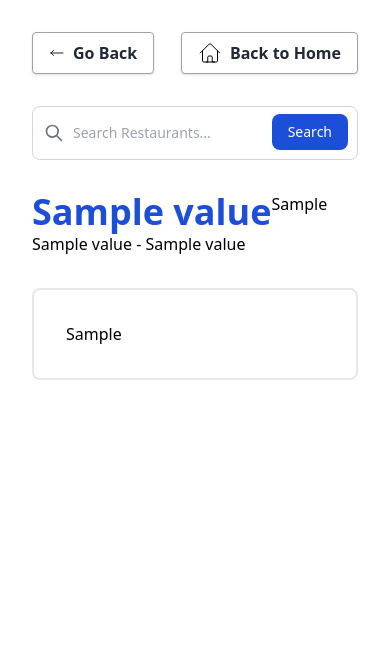
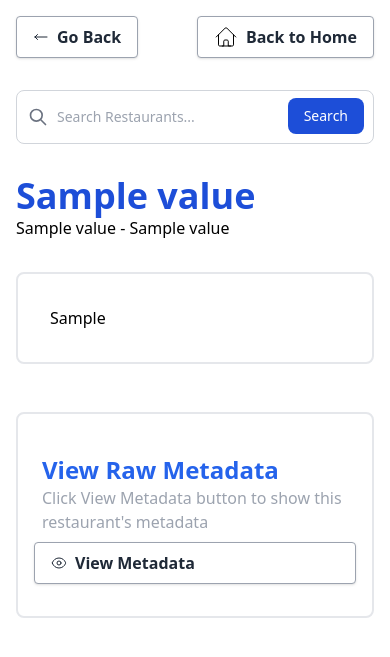
Before and after one commit to michelin-psatir/michelin-web, a Django app: template michelin/templates/detail.html in a window 390 px wide. Shown: the top 657 px of the page. Run offline with Django 4.2, Linux system fonts and the light colour scheme; tables that the repository leaves empty hold one stand-in row (values such as "Sample post"); the template is opened without the code that fills it: values that come from a table or form of the project are taken from there, most other values are stand-ins (such as "Sample title", 1, 10 or a date in 2020); some libraries are stand-ins or nearby versions.

Commit message:
Update to include responsive design and add metadata section to detail

```diff
--- a/michelin/forms.py
+++ b/michelin/forms.py
@@ -3,7 +3,7 @@ from django.utils.translation import gettext_lazy as _
 
 class SearchForm(forms.Form):
     search = forms.CharField(max_length='100', required=True, label="", widget=forms.TextInput(
-        attrs={'class' : 'block w-full p-4 pl-10 text-sm text-gray-900 border border-gray-300 rounded-lg bg-white-50 hover:ring-gray-400 hover:border-gray-400 focus:ring-blue-500 focus:border-blue-500',
+        attrs={'class' : 'block w-full p-4 pl-10 text-sm text-gray-900 border border-gray-300 rounded-lg bg-white-50 hover:ring-gray-400 hover:border-gray-400 focus:ring-blue-500 focus:border-blue-500 truncate',
         'type' : "text",
         'placeholder' : "Search Restaurants...",
         'id' : "michelin-search",
--- a/michelin/templates/404error.html
+++ b/michelin/templates/404error.html
@@ -25,7 +25,7 @@
 	</head>
 
 	<body class="leading-normal tracking-normal font-sans">
-		<div class="md:container md:mx-auto p-8">
+		<div class="md:container md:mx-auto p-4 sm:p-8">
 
 			<div class="flex flex-row w-full content-between justify-between place-content-between items-center">
 				<button class="flex h-full bg-white hover:bg-gray-100 text-gray-800 font-semibold py-2 px-4 border border-gray-400 rounded shadow inline-flex items-center" onclick="history.back()">
--- a/michelin/templates/base.html
+++ b/michelin/templates/base.html
@@ -25,7 +25,7 @@
 	</head>
 
 	<body class="leading-normal tracking-normal font-sans">
-		<div class="md:container md:mx-auto p-16">
+		<div class="md:container md:mx-auto p-4 sm:p-8">
 
 			<div class="flex grow justify-center py-16 flex-col content-center items-center gap-y-0.5">
 				<h1 class="text-2xl font-bold">Semantic Michelin</h1>
--- a/michelin/templates/detail.html
+++ b/michelin/templates/detail.html
@@ -20,12 +20,22 @@
 				frm.reset();  // Reset all form data
 				return false; // Prevent page refresh
 			}
+
+		function toggleFunction() {
+			var x = document.getElementById("metadata");
+
+			if (x.style.display === "none") {
+				x.style.display = "block";
+			} else {
+				x.style.display = "none";
+			}
+		}
 	</script>
 
 	</head>
 
 	<body class="leading-normal tracking-normal font-sans">
-		<div class="md:container md:mx-auto p-8">
+		<div class="md:container md:mx-auto p-4 sm:p-8">
 
 			<div class="flex flex-row w-full content-between justify-between place-content-between items-center">
 				<button class="flex h-full bg-white hover:bg-gray-100 text-gray-800 font-semibold py-2 px-4 border border-gray-400 rounded shadow inline-flex items-center" onclick="history.back()">
@@ -58,17 +68,19 @@
             </div>
 
 			<div class="flex w-full flex-col sm:flex-row space-y-8 sm:space-x-12 sm:space-y-0">
-				<div class="flex flex-wrap sm:basis-3/4">
+				<div class="flex flex-wrap flex-col space-y-4 sm:basis-3/4">
+
 					<div class="flex flex-col">
 						<h1 class="text-4xl text-blue-700 font-bold">{{ resultLocal.0.name.value }}</h1>
 						<p>{{ resultLocal.0.city.value}} - {{ resultLocal.0.region.value }} </p>
 					</div>
-					{{ resultLocal }}
 				</div>
 
 				<div class="flex flex-wrap h-fit sm:basis-1/4 p-8 border-2 rounded-lg border-gray-200 transition hover:transition ease-in-out hover:-translate-y-2 hover:shadow-lg">
 					{% if resultRemote %}
-						{{ resultRemote }}
+						<div class="text-ellipsis overflow-hidden">
+							{{ resultRemote }}
+						</div>
 					{% else %}
 						<div class="flex flex-col w-full items-center content-center space-y-4">
 							<svg xmlns="http://www.w3.org/2000/svg" fill="none" viewBox="0 0 24 24" class="stroke-gray-400 stroke-2 w-8 h-8">
@@ -80,6 +92,40 @@
 				</div>
 			</div>
 
+			<div class="flex flex-col w-full p-4 mt-12 rounded-lg border-gray-200 border-2 place-self-end">
+
+				<div class="flex flex-col py-4 sm:py-0 sm:flex-row w-full sm:content-between sm:justify-between sm:place-content-between sm:items-center">
+					<div class="p-2">
+						<h1 class="text-2xl text-blue-600 font-bold">View Raw Metadata</h1>
+						<p class="text-gray-400">Click View Metadata button to show this restaurant's metadata</p>
+					</div>
+
+					<button class="flex h-fit bg-white hover:bg-gray-100 text-gray-800 font-semibold py-2 px-4 border border-gray-400 rounded shadow inline-flex items-center" onclick=toggleFunction()>
+						<svg xmlns="http://www.w3.org/2000/svg" fill="none" viewBox="0 0 24 24" stroke-width="1.5" stroke="currentColor" class="w-6 h-6 pr-2">
+							<path stroke-linecap="round" stroke-linejoin="round" d="M2.036 12.322a1.012 1.012 0 010-.639C3.423 7.51 7.36 4.5 12 4.5c4.638 0 8.573 3.007 9.963 7.178.07.207.07.431 0 .639C20.577 16.49 16.64 19.5 12 19.5c-4.638 0-8.573-3.007-9.963-7.178z" />
+							<path stroke-linecap="round" stroke-linejoin="round" d="M15 12a3 3 0 11-6 0 3 3 0 016 0z" />
+						</svg>
+						<span>View Metadata</span>
+					</button>
+				</div>
+
+				<div style="display: none;" id="metadata" class="flex flex-col space-y-4 p-2">
+					<div class="flex flex-col">
+						<h5 class="font-medium text-gray-400">Local Data:</h5>
+						{{ resultLocal }}
+					</div>
+					<div class="flex flex-col">
+						<h5 class="font-medium text-gray-400">Remote Data:</h5>
+						{% if resultRemote %}
+							{{ resultRemote }}
+						{% else %}
+							<h3 class="text-lg text-gray-400 text-center font-medium italic">No remote information is available</h3>
+						{% endif %}
+					</div>
+				</div>
+
+			</div>
+
 
 
 		</div>
--- a/michelin/templates/index.html
+++ b/michelin/templates/index.html
@@ -47,7 +47,7 @@
 	</head>
 
 	<body class="leading-normal tracking-normal font-sans">
-		<div class="md:container md:mx-auto p-8">
+		<div class="md:container md:mx-auto p-4 sm:p-8">
 
 			<div class="flex flex-row w-full content-between justify-between place-content-between items-center">
 				<button class="flex h-full bg-white hover:bg-gray-100 text-gray-800 font-semibold py-2 px-4 border border-gray-400 rounded shadow inline-flex items-center" onclick="history.back()">
@@ -79,13 +79,13 @@
             </div>
 
 
-            <div class="flex flex-row w-full content-between justify-between place-content-between items-center">
+            <div class="flex flex-col sm:flex-row w-full sm:content-between sm:justify-between sm:place-content-between sm:items-center">
                 <div class="p-2">
                     <h1 class="text-2xl text-blue-600 font-bold">Search Result</h1>
                     <p class="text-gray-400">Showing search result for: {{ search }}</p>
                 </div>
 
-                <button class="flex h-full bg-white hover:bg-gray-100 text-gray-800 font-semibold py-2 px-4 border border-gray-400 rounded shadow inline-flex items-center" onclick=toggleFunction()>
+                <button class="flex h-full w-fit sm:w-full bg-white hover:bg-gray-100 text-gray-800 font-semibold py-2 px-4 border border-gray-400 rounded shadow inline-flex items-center" onclick=toggleFunction()>
                     <svg xmlns="http://www.w3.org/2000/svg" fill="none" viewBox="0 0 24 24" stroke-width="1.5" stroke="currentColor" class="w-6 h-6 pr-2">
                         <path stroke-linecap="round" stroke-linejoin="round" d="M3.375 19.5h17.25m-17.25 0a1.125 1.125 0 01-1.125-1.125M3.375 19.5h7.5c.621 0 1.125-.504 1.125-1.125m-9.75 0V5.625m0 12.75v-1.5c0-.621.504-1.125 1.125-1.125m18.375 2.625V5.625m0 12.75c0 .621-.504 1.125-1.125 1.125m1.125-1.125v-1.5c0-.621-.504-1.125-1.125-1.125m0 3.75h-7.5A1.125 1.125 0 0112 18.375m9.75-12.75c0-.621-.504-1.125-1.125-1.125H3.375c-.621 0-1.125.504-1.125 1.125m19.5 0v1.5c0 .621-.504 1.125-1.125 1.125M2.25 5.625v1.5c0 .621.504 1.125 1.125 1.125m0 0h17.25m-17.25 0h7.5c.621 0 1.125.504 1.125 1.125M3.375 8.25c-.621 0-1.125.504-1.125 1.125v1.5c0 .621.504 1.125 1.125 1.125m17.25-3.75h-7.5c-.621 0-1.125.504-1.125 1.125m8.625-1.125c.621 0 1.125.504 1.125 1.125v1.5c0 .621-.504 1.125-1.125 1.125m-17.25 0h7.5m-7.5 0c-.621 0-1.125.504-1.125 1.125v1.5c0 .621.504 1.125 1.125 1.125M12 10.875v-1.5m0 1.5c0 .621-.504 1.125-1.125 1.125M12 10.875c0 .621.504 1.125 1.125 1.125m-2.25 0c.621 0 1.125.504 1.125 1.125M13.125 12h7.5m-7.5 0c-.621 0-1.125.504-1.125 1.125M20.625 12c.621 0 1.125.504 1.125 1.125v1.5c0 .621-.504 1.125-1.125 1.125m-17.25 0h7.5M12 14.625v-1.5m0 1.5c0 .621-.504 1.125-1.125 1.125M12 14.625c0 .621.504 1.125 1.125 1.125m-2.25 0c.621 0 1.125.504 1.125 1.125m0 1.5v-1.5m0 0c0-.621.504-1.125 1.125-1.125m0 0h7.5" />
                     </svg>
```
